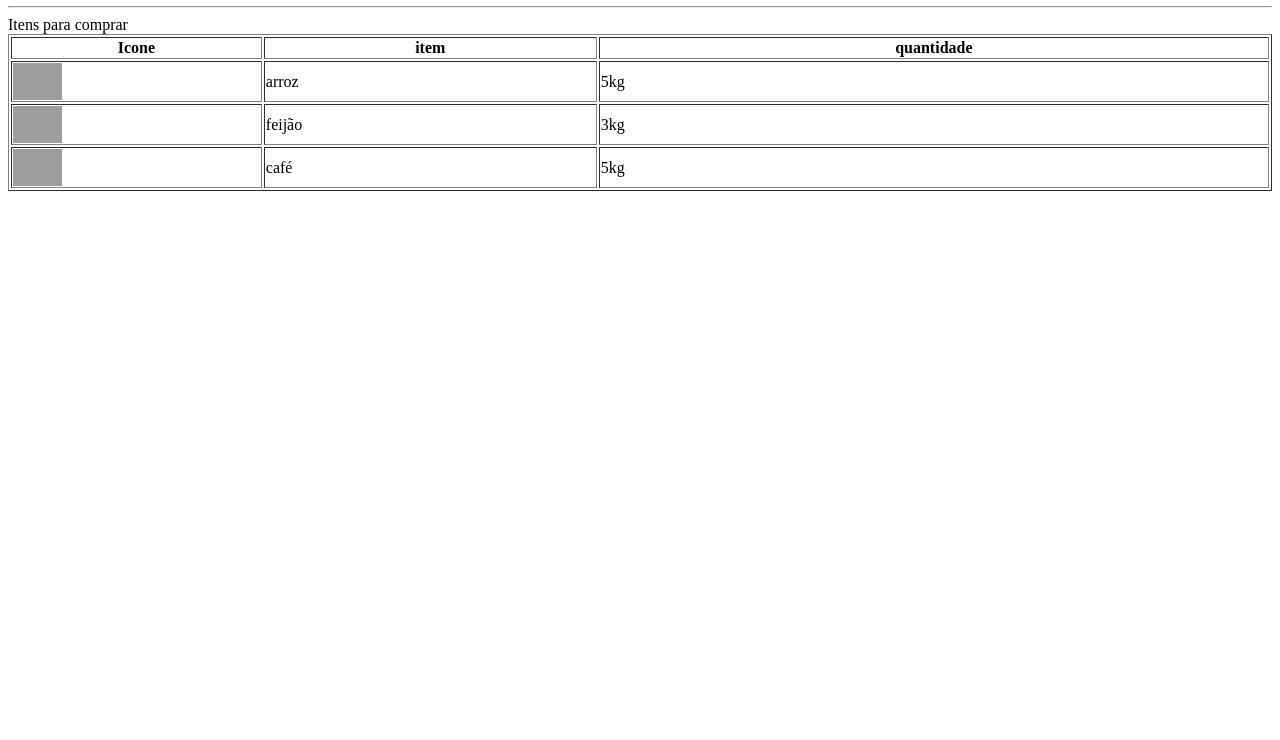
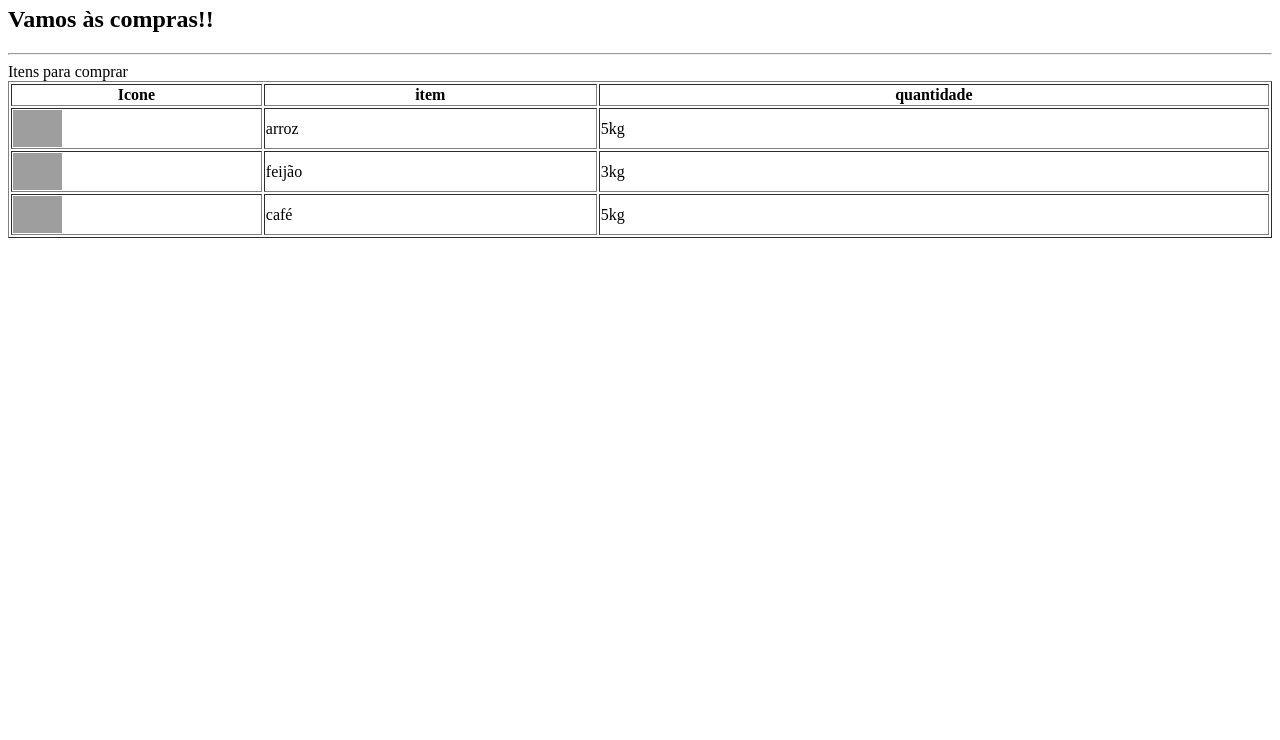
Before and after one commit to dudiqx/aulagithub, a plain HTML site: page index.html in a window 1280 px wide. Shown: the part 60-800 px from the top of the page. Drawn offline with Linux system fonts and the light colour scheme; grey boxes are pictures that could not be loaded.

Commit message:
1a mudanca

```diff
--- a/index.html
+++ b/index.html
@@ -4,6 +4,7 @@
 	</head>
 	<body>
 		<h1>Lista de supermercado</h1>
+		<h2>Vamos às compras!!</h2>
 		<hr/>
 		Itens para comprar
 
```
